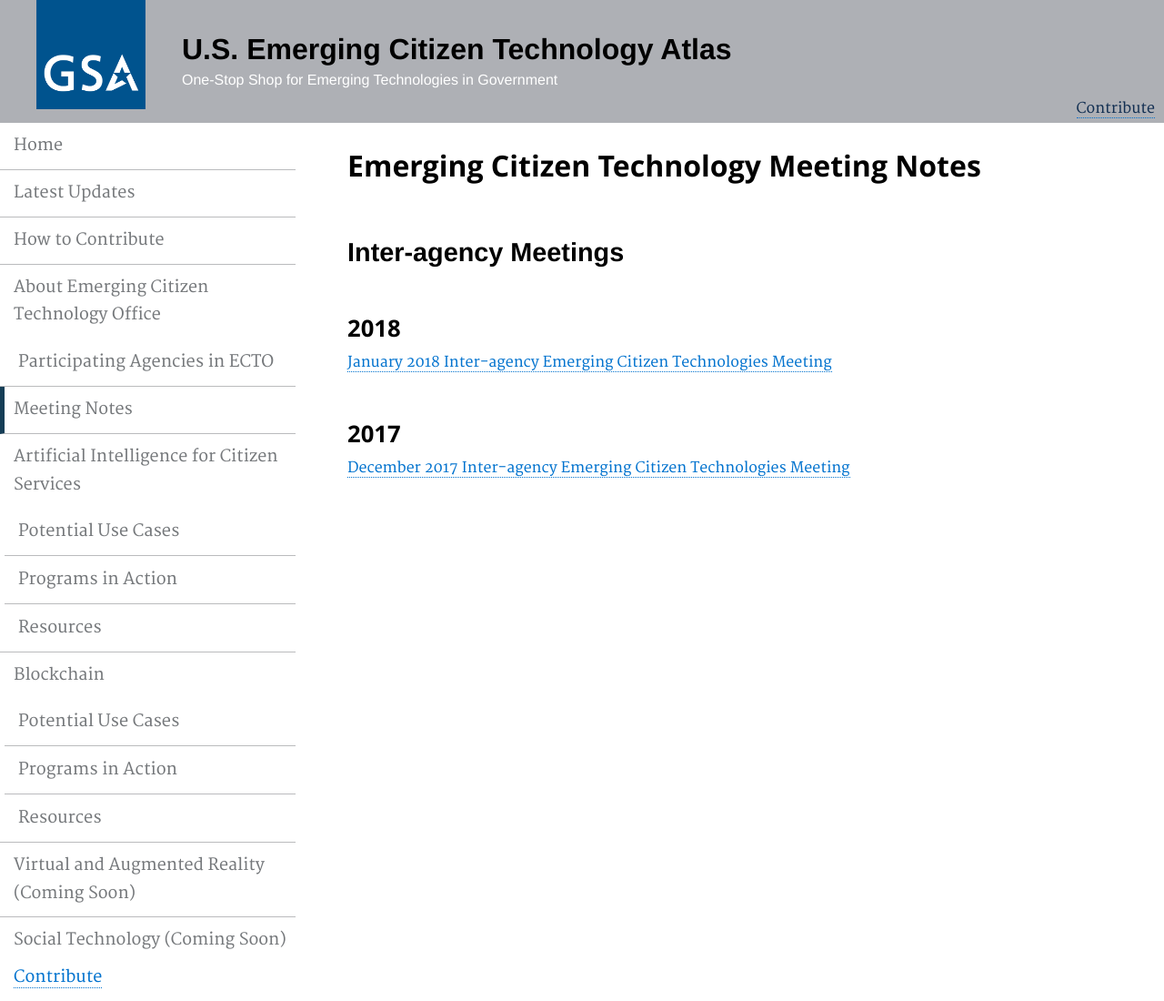
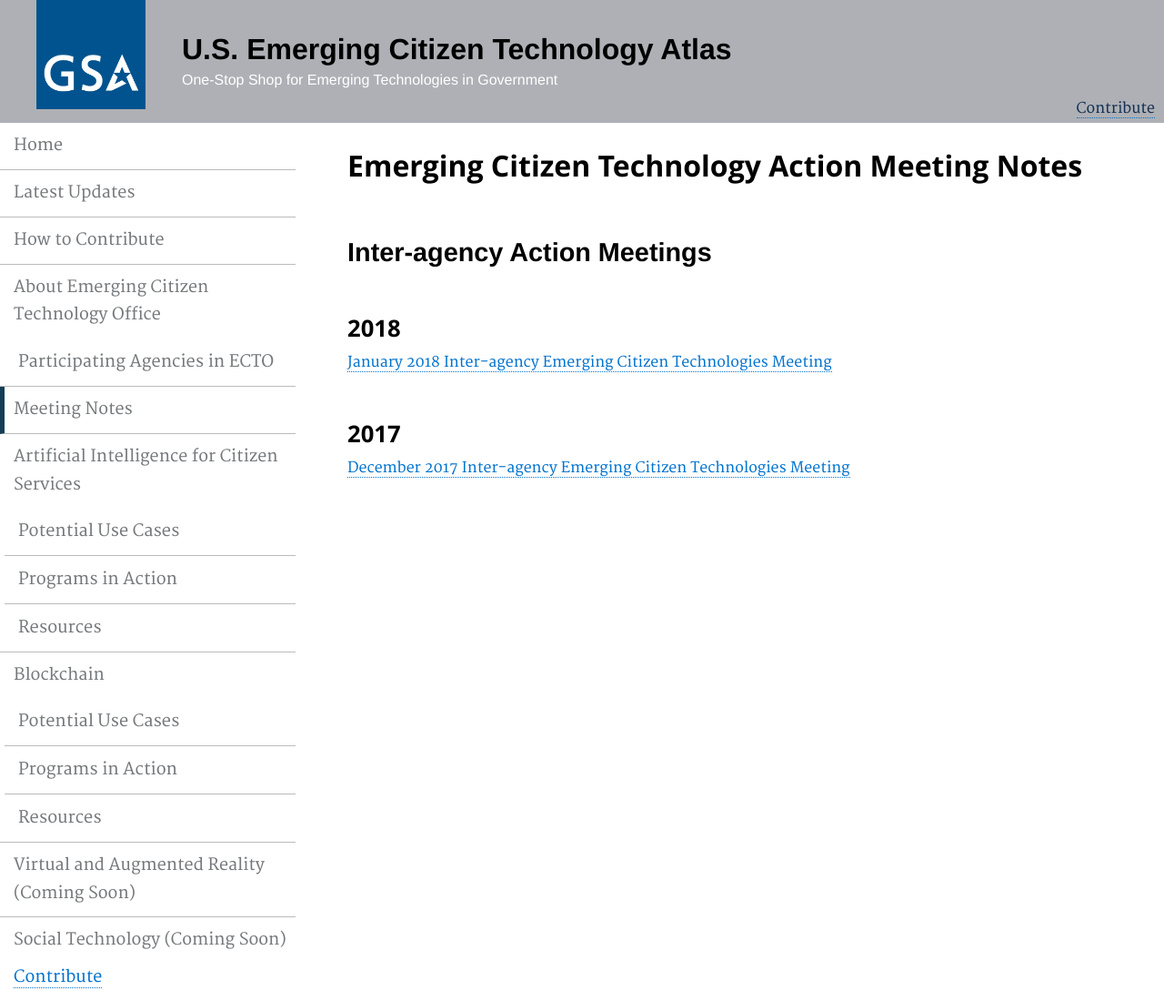
Before and after one commit to GSA/emerging-technology-atlas, a Jekyll site: the page built from pages/Meeting-Notes.md, in a window 1280 px wide. Shown: the whole page at 91% size. Built offline with Jekyll 4.4.1, drawn with Linux system fonts in a browser that asks for light colours.

Commit message:
Update Meeting-Notes.md

```diff
--- a/pages/Meeting-Notes.md
+++ b/pages/Meeting-Notes.md
@@ -4,8 +4,8 @@ title: "Emerging Technology Atlas | Meeting Notes"
 permalink: /Meeting-Notes/
 description: ""
 ---
-# Emerging Citizen Technology Meeting Notes
-## Inter-agency Meetings
+# Emerging Citizen Technology Action Meeting Notes
+## Inter-agency Action Meetings
 ### 2018
 [January 2018 Inter-agency Emerging Citizen Technologies Meeting](https://gsa.github.io/emerging-technology-atlas/2018-01-Meeting/)
 
```
